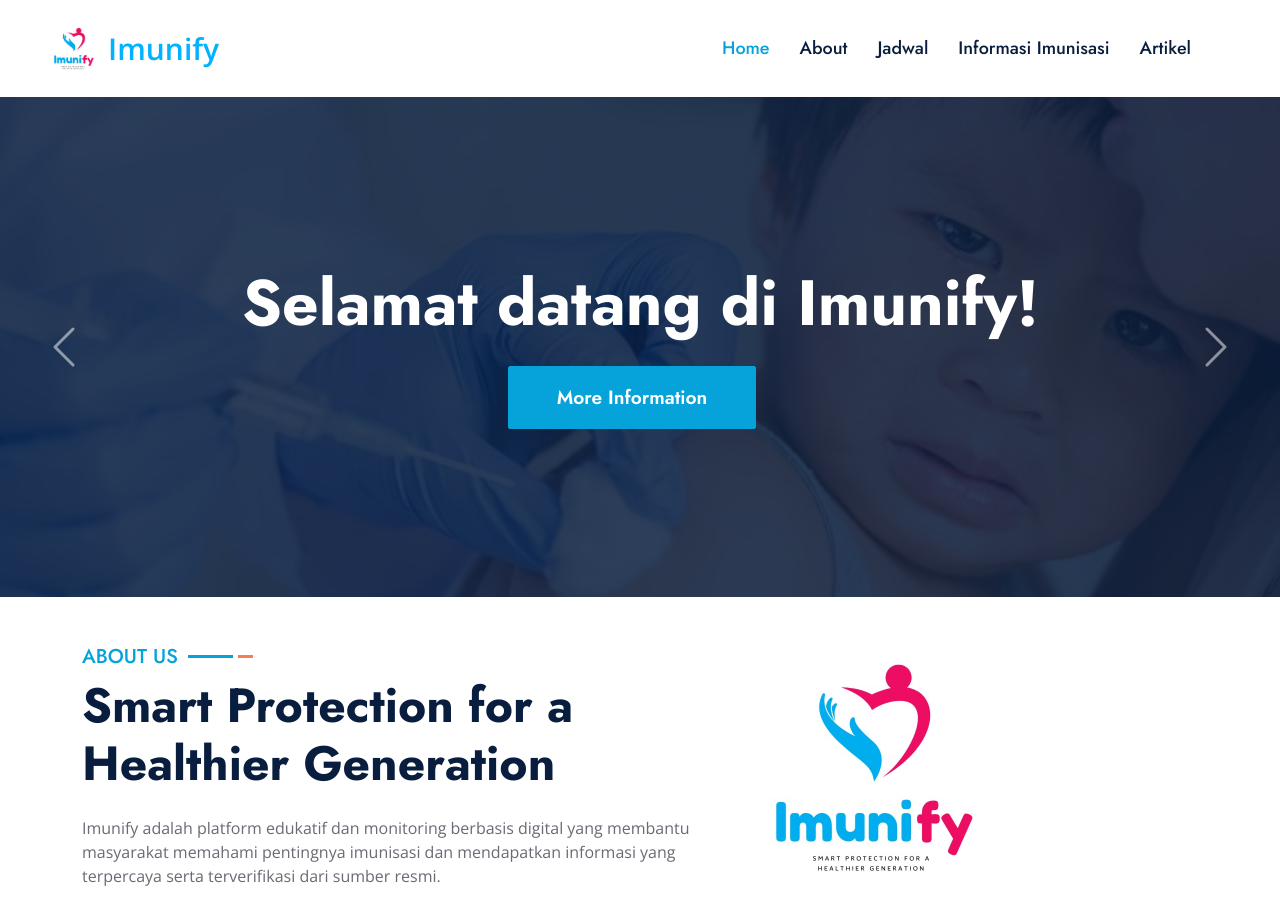
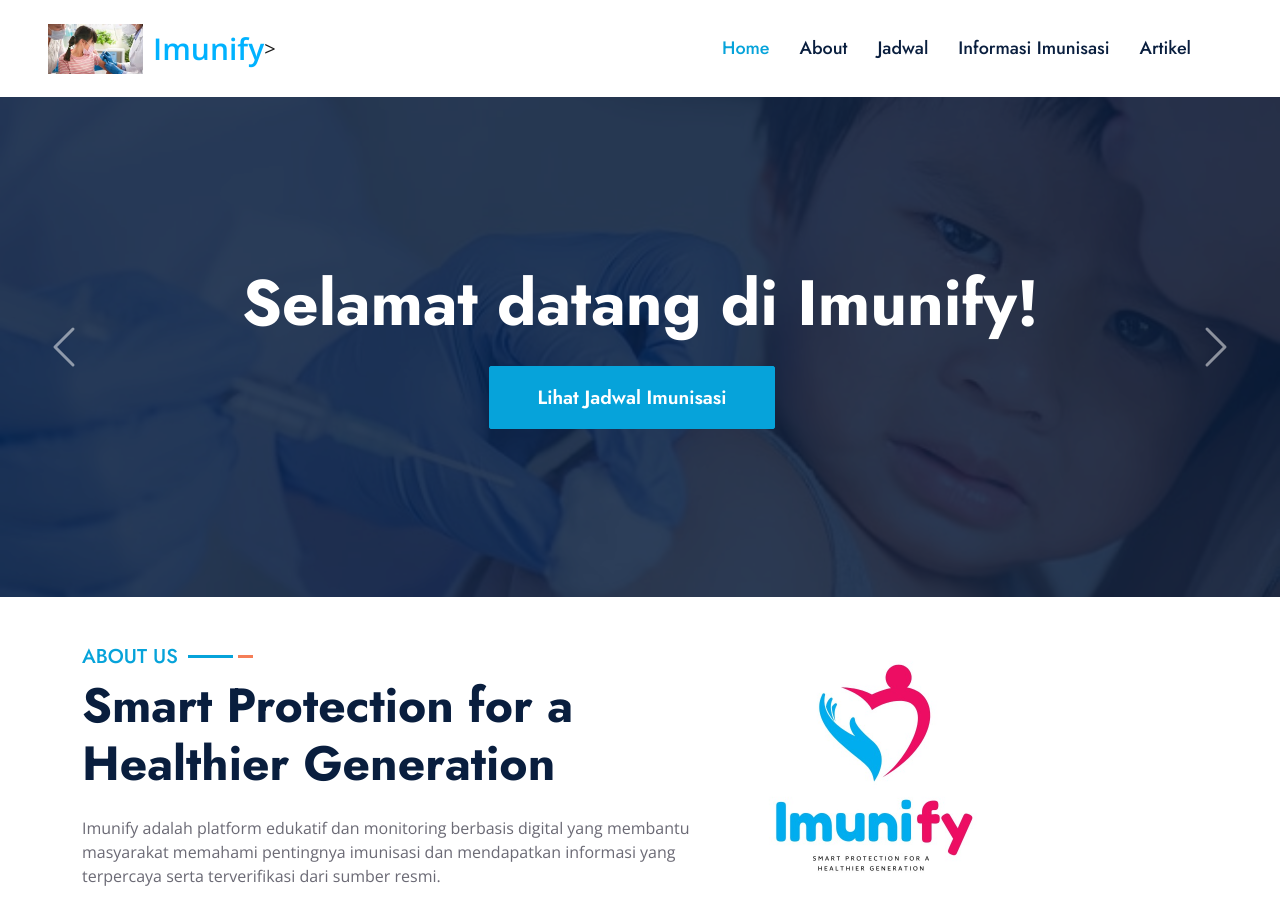
Before and after one commit to Yahya-Idris-A/Imunify, a plain HTML site: page index.html in a window 1280 px wide. Shown: the top 898 px of the page. Drawn offline with nearby package versions, Linux system fonts and the light colour scheme.

Commit message:
coba dulu ia:(

```diff
--- a/index.html
+++ b/index.html
@@ -35,8 +35,8 @@
     </div>
     <nav class="navbar navbar-expand-lg bg-white navbar-light shadow-sm px-5 py-3 py-lg-0">
         <a href="index.html" class="navbar-brand p-0 d-flex align-items-center">
-            <img src="About.jpg" alt="Logo_Imunify" style="height: 50px; margin-right: 10px;">
-            <span style="color: #00B2FF; font-weight: bold; font-size: 30px;">Imunify</span>
+            <img src="header.jpg" alt="Logo_Imunify" style="height: 50px; margin-right: 10px;">
+            <span style="color: #00B2FF; font-weight: bold; font-size: 30px;">Imunify</span>>
         </a>
         <button class="navbar-toggler" type="button" data-bs-toggle="collapse" data-bs-target="#navbarCollapse">
             <span class="navbar-toggler-icon"></span>
@@ -75,7 +75,7 @@
                     <div class="carousel-caption d-flex flex-column align-items-center justify-content-center">
                         <div class="p-3" style="max-width: 900px;">
                             <h1 class="text-white mb-md-4 animated zoomIn" style="font-size: 4rem;">Selamat datang di Imunify!</h1>
-                            <a href="jadwal.php" class="btn btn-primary py-md-3 px-md-5 me-3 animated slideInCenter" style="font-size: 1.2rem;">More Information</a>
+                            <a href="jadwal.php" class="btn btn-primary py-md-3 px-md-5 me-3 animated slideInCenter" style="font-size: 1.2rem;">Lihat Jadwal Imunisasi</a>
                         </div>
                     </div>
                 </div>
@@ -136,7 +136,7 @@
         <div class="container">
             <div class="row g-0">
                 <div class="col-md-6 text-center text-md-start">
-                    <p class="mb-md-0">&copy; <a class="text-white border-bottom" href="#">Pemrograman Web Kelompok 5</a></p>
+                    <p class="mb-md-0">&copy; <a class="text-white border-bottom" href="#">PROJECT DAY KELOMPOK 5</a></p>
                 </div>
                 <div class="col-md-6 text-center text-md-end">
                     <p class="mb-0">Manajemen Informasi Kesehatan 2022 <a class="text-white border-bottom">
```
Also changed, not shown: header.jpg (added).
